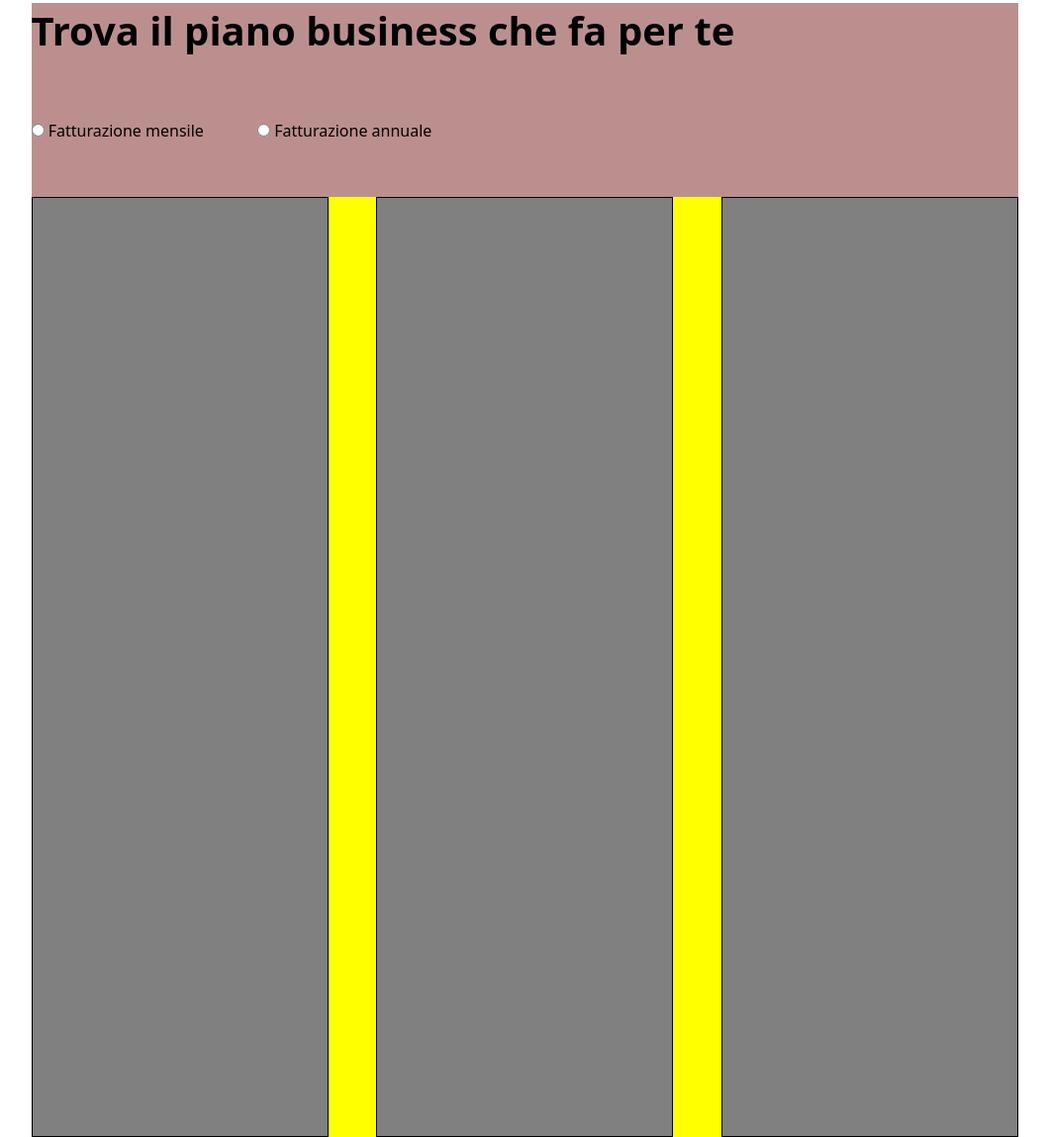
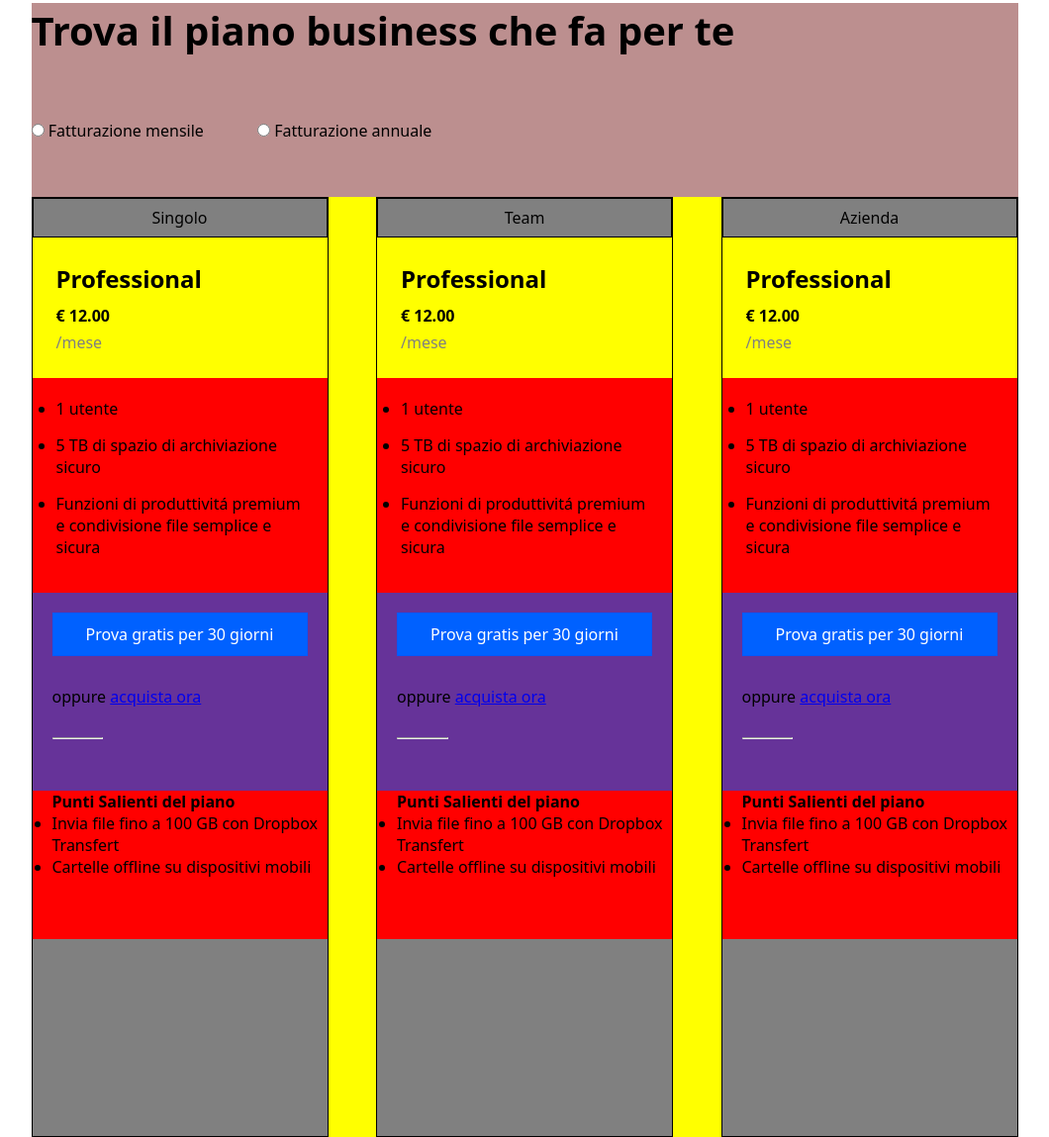
Before and after one commit to Andele97/htmlcss-dropbox, a plain HTML site: page index.html in a window 1280 px wide. Shown: the part 973-2122 px from the top of the page at 99% size, without its empty margins (110-1170 px from the left). Drawn offline with Linux system fonts and the light colour scheme.

Commit message:
[add] content inside the columns

```diff
--- a/assets/style.css
+++ b/assets/style.css
@@ -20,6 +20,7 @@ body {
   padding: 10px;
   background-color: #0061FF;
   border: 1px solid #0058FF;
+  color: white;
   cursor: pointer;
   text-align: center;
 }
@@ -163,7 +164,6 @@ main .jumbotron .container-top p {
 main .jumbotron .container-top .button {
   width: 225px;
   margin-bottom: 35px;
-  color: white;
 }
 
 main .jumbotron .container-top .last-text {
@@ -193,18 +193,78 @@ main .container label {
   margin-right: 50px;
 }
 
-main .container .container-column {
+/* Columns */
+main .container .container-columns {
   display: flex;
   justify-content: space-between;
   margin-top: 56px;
-
   background-color: yellow;
 }
 
 main .container .column {
   width: 300px;
   height: 950px;
-  padding-top: 56px;
   background-color: gray;
   border: 1px solid black;
 }
+
+/* TOP COLUMN */
+main .container .column .Ctop {
+  height: 40px;
+  display: flex;
+  justify-content: center;
+  align-items: center;
+  border: 1px solid;
+}
+
+/* HEADER COLUMN */
+main .container .column .Hcolumn {
+  background-color: yellow;
+  padding: 25px 24px;
+}
+
+main .container .column .Hcolumn h3 {
+  font-size: 1.5em;
+  padding-bottom: 10px;
+}
+
+main .container .column .Hcolumn span strong {
+  display: block;
+  padding-bottom: 5px;
+}
+
+main .container .column .Hcolumn .for {
+  color: grey;
+}
+
+main .container .column .description-top {
+  padding: 20px 24px;
+  background-color: red;
+}
+
+main .container .column .description-top li {
+  padding-bottom: 15px;
+}
+
+/* MAIN COLUMN */
+main .container .column .Mcolumn {
+  height: 200px;
+  padding: 20px;
+  background-color: rebeccapurple;
+}
+
+main .container .column .Mcolumn .button {
+  margin-bottom: 30px;
+}
+
+main .container .column .Mcolumn hr {
+  margin-top: 30px;
+  width: 20%;
+}
+
+/* Description down */
+main .container .column .description-down {
+  padding-left: 20px;
+  height: 150px;
+  background-color: red;
+}
--- a/index.html
+++ b/index.html
@@ -70,11 +70,93 @@
       <input type="radio" id="Fatturazione annuale">
       <label for="Fatturazione annuale">Fatturazione annuale</label>
 
-      <div class="container-column">
-      <div class="column"></div>
-      <div class="column"></div>
-      <div class="column"></div>
+      <!-- Columns -->
+      <div class="container-columns">
+        <div class="column">
+          <div class="Ctop"><span>Singolo</span></div>
+          <div class="Hcolumn">
+            <h3>Professional</h3>
+            <span><strong>&euro; 12.00</strong></span>
+            <span class="for">/mese</span>
+          </div>
+          <div class="description-top">
+            <ul>
+              <li>1 utente</li>
+              <li>5 TB di spazio di archiviazione sicuro</li>
+              <li>Funzioni di produttivitá premium e condivisione file semplice e sicura</li>
+            </ul>
+          </div>
+          <div class="Mcolumn">
+            <div class="button">Prova gratis per 30 giorni</div>
+            <span>oppure <a href="#">acquista ora</a></span>
+            <hr>
+          </div>
+          <div class="description-down">
+            <h4>Punti Salienti del piano</h4>
+            <ul>
+              <li>Invia file fino a 100 GB con Dropbox Transfert</li>
+              <li>Cartelle offline su dispositivi mobili</li>
+            </ul>
+          </div>
+        </div>
+
+        <div class="column">
+          <div class="Ctop"><span>Team</span></div>
+          <div class="Hcolumn">
+            <h3>Professional</h3>
+            <span><strong>&euro; 12.00</strong></span>
+            <span class="for">/mese</span>
+          </div>
+          <div class="description-top">
+            <ul>
+              <li>1 utente</li>
+              <li>5 TB di spazio di archiviazione sicuro</li>
+              <li>Funzioni di produttivitá premium e condivisione file semplice e sicura</li>
+            </ul>
+          </div>
+          <div class="Mcolumn">
+            <div class="button">Prova gratis per 30 giorni</div>
+            <span>oppure <a href="#">acquista ora</a></span>
+            <hr>
+          </div>
+          <div class="description-down">
+            <h4>Punti Salienti del piano</h4>
+            <ul>
+              <li>Invia file fino a 100 GB con Dropbox Transfert</li>
+              <li>Cartelle offline su dispositivi mobili</li>
+            </ul>
+          </div>
+        </div>
+
+        <div class="column">
+          <div class="Ctop"><span>Azienda</span></div>
+          <div class="Hcolumn">
+            <h3>Professional</h3>
+            <span><strong>&euro; 12.00</strong></span>
+            <span class="for">/mese</span>
+          </div>
+          <div class="description-top">
+            <ul>
+              <li>1 utente</li>
+              <li>5 TB di spazio di archiviazione sicuro</li>
+              <li>Funzioni di produttivitá premium e condivisione file semplice e sicura</li>
+            </ul>
+          </div>
+          <div class="Mcolumn">
+            <div class="button">Prova gratis per 30 giorni</div>
+            <span>oppure <a href="#">acquista ora</a></span>
+            <hr>
+          </div>
+          <div class="description-down">
+            <h4>Punti Salienti del piano</h4>
+            <ul>
+              <li>Invia file fino a 100 GB con Dropbox Transfert</li>
+              <li>Cartelle offline su dispositivi mobili</li>
+            </ul>
+          </div>
+        </div>
       </div>
+      <!-- /Columns -->
     </div>
 
   </main>
```
